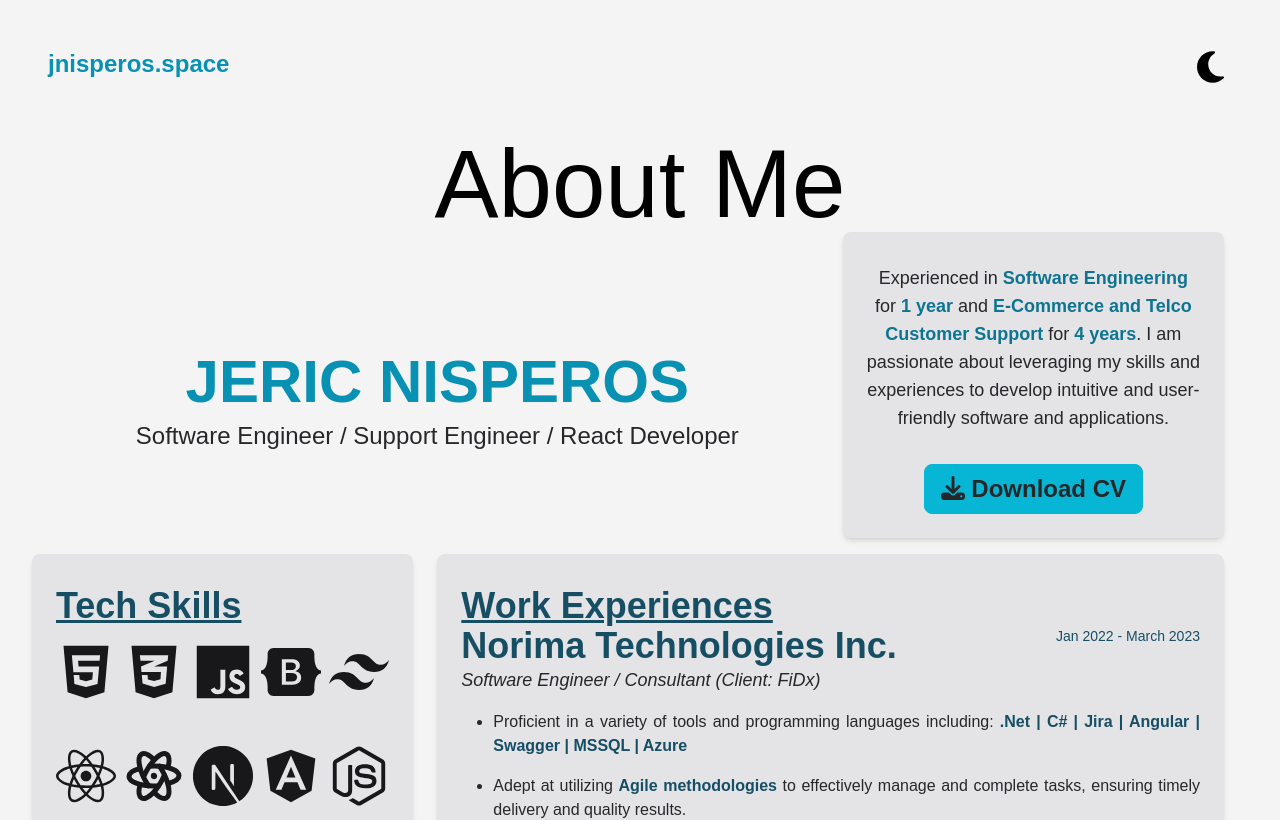
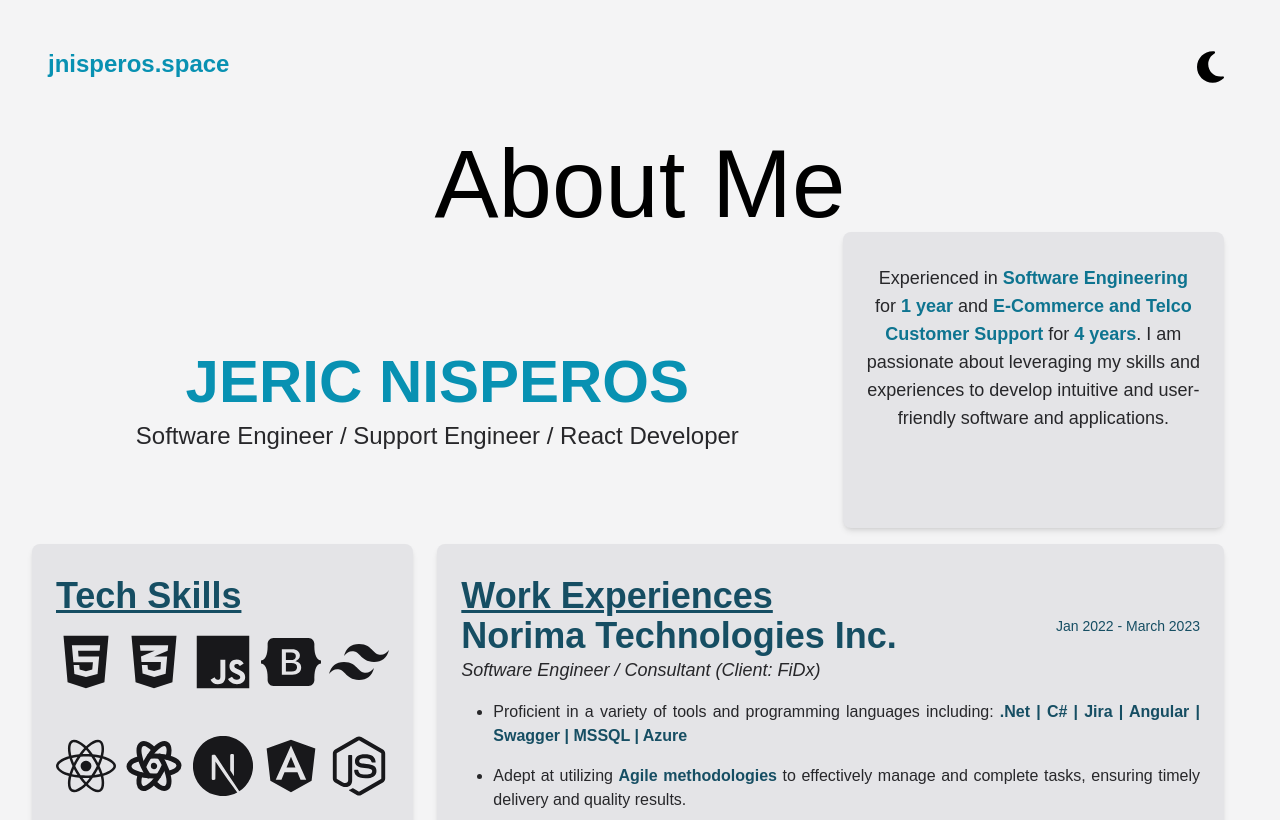
Before and after one commit to JericNisperos/NextJs-Portfolio, a Next.js app in the folder nextjs-portfolio/: page /profile in a window 1280 px wide. Shown: the top 820 px of the page. Built offline with nearby package versions, Linux system fonts and the light colour scheme; a web font is replaced by a local one.

Commit message:
removed Download CV option

```diff
--- a/nextjs-portfolio/src/pages/profile.js
+++ b/nextjs-portfolio/src/pages/profile.js
@@ -148,7 +148,7 @@ function Profile() {
                     and professional growth. */}
                   </p>
                   <p className="text-2xl dark:text-white text-zinc-800 mt-8 flex mx-auto items-center justify-center">
-                    <motion.a whileHover={{ scale: 1.1 }} whileTap={{ scale: 1.0 }} onClick={(e) => handleOpenModal()} href="/Jeric_Nisperos-CV.pdf" download className="border border-cyan-500 px-4 py-2 rounded-lg bg-cyan-500 dark:text-gray-800 font-semibold hover:bg-cyan-300"><FontAwesomeIcon icon={faDownload} /> Download CV </motion.a>
+                    {/* <motion.a whileHover={{ scale: 1.1 }} whileTap={{ scale: 1.0 }} onClick={(e) => handleOpenModal()} href="/Jeric_Nisperos-CV.pdf" download className="border border-cyan-500 px-4 py-2 rounded-lg bg-cyan-500 dark:text-gray-800 font-semibold hover:bg-cyan-300"><FontAwesomeIcon icon={faDownload} /> Download CV </motion.a> */}
                   </p>
                   {/* <p className="text-2xl dark:text-white text-zinc-800 mt-8 flex mx-auto items-center justify-center">
                     <LinkItems href="https://www.facebook.com/NisperosJeric" icon={faFacebookF} />
```
Also changed, not shown: nextjs-portfolio/src/pages/sections/HomeBlock.js (+9 -9 lines).
